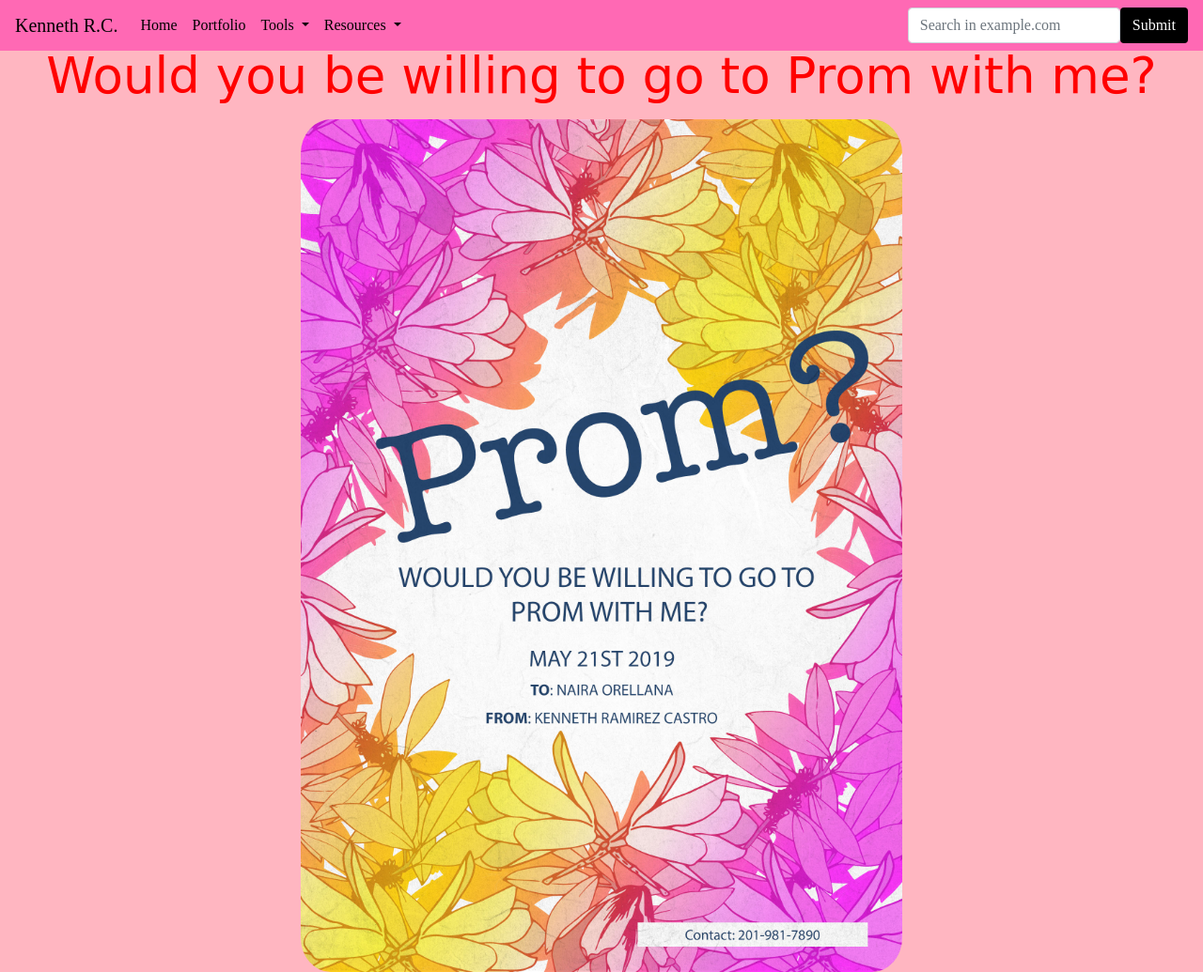
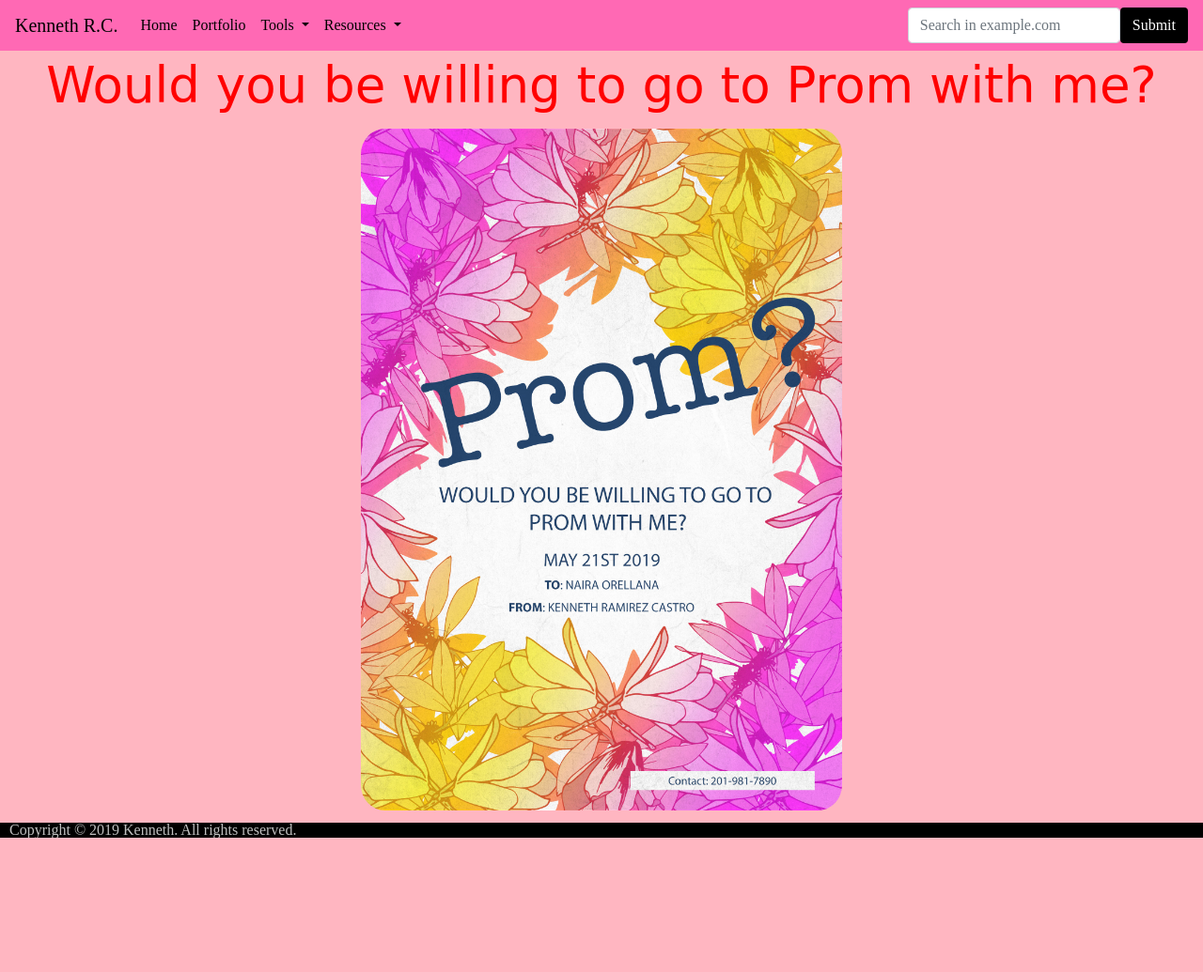
Before and after one commit to Kennethrc2401/Invitation-Naira-2019, a plain HTML site: page index.html in a window 1280 px wide. Shown: the top 1035 px of the page at 94% size. After the commit the page ends 892 px from the top, so only its background shows below. Drawn offline with nearby package versions, Linux system fonts and the light colour scheme.

Commit message:
Added Padding above the h1

```diff
--- a/Resources/CSS/style.css
+++ b/Resources/CSS/style.css
@@ -45,13 +45,14 @@ html, body {
 	font-size: 53px;
 	color: #FF0000;
 	font-family: 'Felipa', cursive, "Gill Sans", "Gill Sans MT", "Myriad Pro", "DejaVu Sans Condensed", Helvetica, Arial, "sans-serif";
+	padding-top: 10px;
 	padding-bottom: 10px;
 }
 
 /* Invitation Image Section */
 .invitation-Image img{
-	width: 50%;
-	height: 50%;
+	width: 40%;
+	height: auto;
 	border-radius: 5%;
 	padding-top: 10px;
 	padding-bottom: 10px;
```
